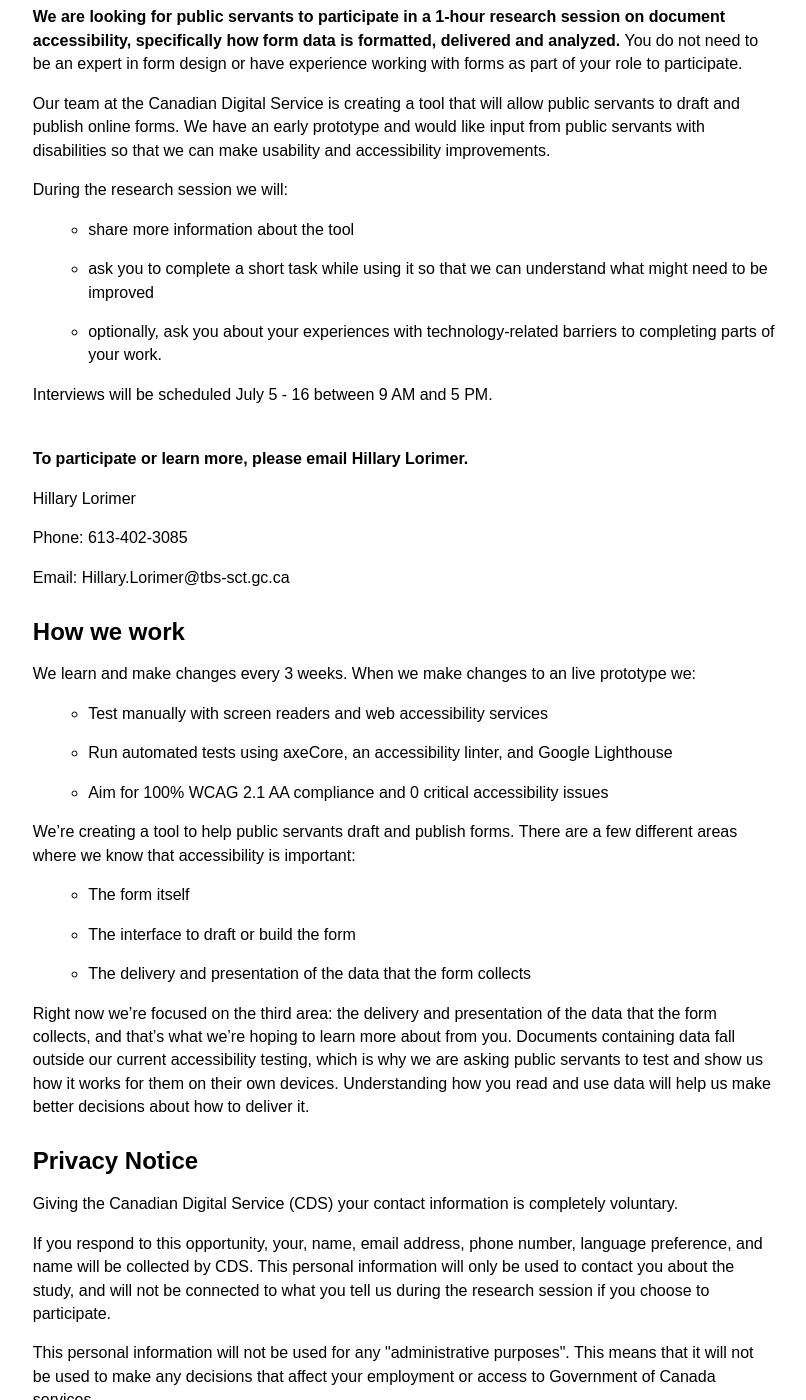
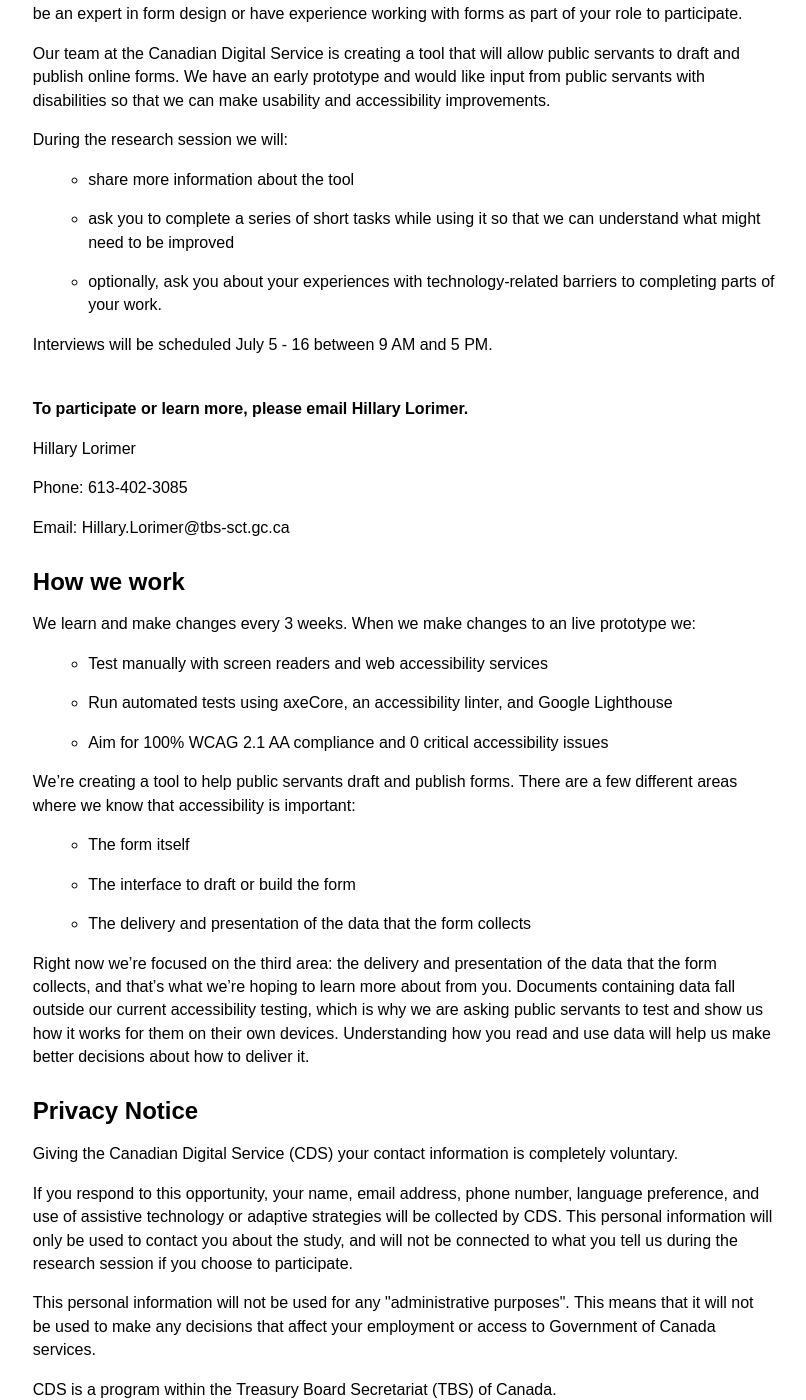
Before and after one commit to cds-snc/research-recherche, a Jekyll site: the page built from _pages/en/forms.html, in a window 1280 px wide and 1400 px high, scrolled down 465 px. Shown: the whole window, without its empty margins (236-1042 px from the left). Built offline with Jekyll 4.4.1, drawn with Linux system fonts in a browser that asks for light colours.

Commit message:
French link
updated french link and fixed padding below logo

```diff
--- a/_pages/en/forms.html
+++ b/_pages/en/forms.html
@@ -154,7 +154,7 @@
   </head>
   <body lang="EN-CA">
     <div class="WordSection1">
-      <p style="padding-bottom:75px">
+      <p style="padding-bottom:25px">
          <img src="https://cds-snc.github.io/research-recherche/assets/img/GOC_logo.png" alt="Government of Canada logo" align="right" height="50"></img>
         <span lang="EN" style="font-size:12.0pt;line-height:115%">&nbsp;</span>
       </p>
@@ -195,7 +195,7 @@
         <li>share more information about the tool
         </li>
        <li
-          >ask you to complete a short task while using it so that we can understand what might need to be improved</li>
+          >ask you to complete a series of short tasks while using it so that we can understand what might need to be improved</li>
          <li
           >optionally, ask you about your experiences with technology-related barriers to completing parts of your work.</li>
       </ul>
@@ -228,7 +228,7 @@
       </p>
       <h1>
        <b>
-        <span lang="EN" style="font-size:18.0pt;line-height:115%;padding-top:25px"
+        <span lang="EN" style="font-size:18.0pt;line-height:115%;padding-top:50px"
           >How we work</span
           ></b>
       </h1>
@@ -286,8 +286,8 @@
 
       <p>
         <span lang="EN"
-          >If you respond to this opportunity, your, name, email address, phone number,
-          language preference, and name will be collected by CDS. This
+          >If you respond to this opportunity, your name, email address, phone number,
+          language preference, and use of assistive technology or adaptive strategies will be collected by CDS. This
           personal information will only be used to contact you about the study, and will not be connected to what you tell us during the research session if you choose to participate.
         </span>
       </p>
```
Also changed, not shown: other parts of _pages/en/forms.html (+1 -1 lines).
